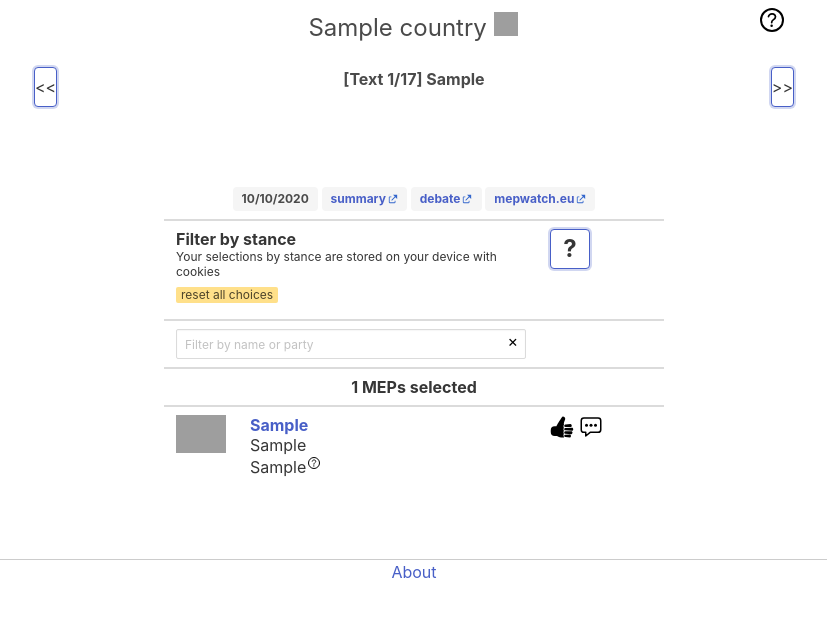
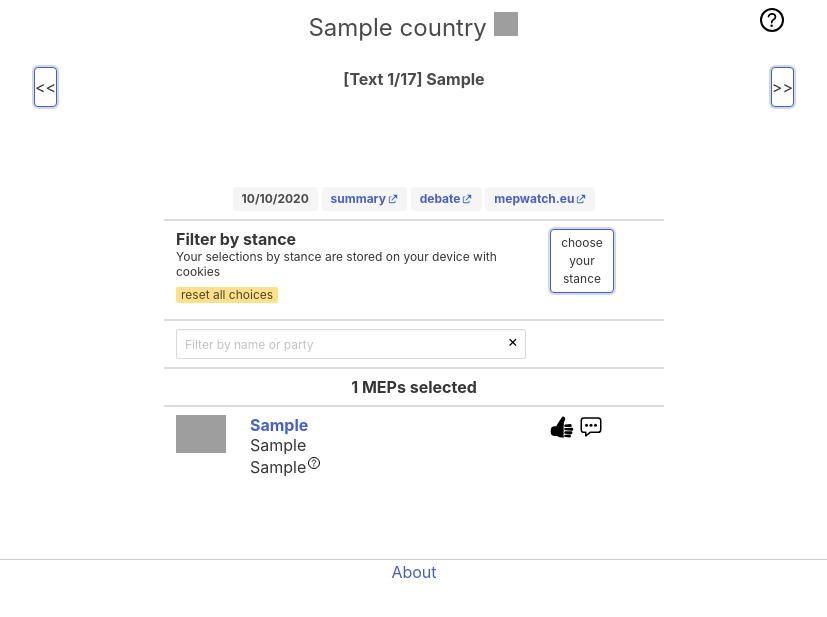
Before and after one commit to pierreloicq/votetracker.eu, a Django app: template yvm/templates/yvm/summary.html in a window 1280 px wide. Shown: the part 40-657 px from the top of the page, without its empty margins (226-1053 px from the left). Run offline with Django 4.2, Linux system fonts and the light colour scheme; the template is opened without the code that fills it: most values are stand-ins (such as "Sample title", 1, 10 or a date in 2020); some libraries are stand-ins or nearby versions; grey boxes are pictures that could not be loaded.

Commit message:
revamped resetChoicesBtn + deselected_rows 2simple

```diff
--- a/yvm/static/yvm/style.css
+++ b/yvm/static/yvm/style.css
@@ -239,7 +239,7 @@
     width: 74px;
 }
 
-.deselected_rows {
+/* .deselected_rows {
     position: relative;
 }
 
@@ -257,15 +257,30 @@
       );
     pointer-events: none;
     z-index: 1;
-}
+} */
 
-/* .deselected_rows {
+.deselected_rows {
     background-image: -webkit-repeating-linear-gradient(
         -45deg,
         transparent 0 10px,
         rgba(128, 128, 128, 0.233) 11px 12px
-      );
-} */
+    );
+    background-image: repeating-linear-gradient(
+        -45deg,
+        transparent 0 10px,
+        rgba(128, 128, 128, 0.233) 11px 12px
+    );
+}
+
+.toggleImage {
+    height: 1.5rem;
+    width: 1.5rem;
+}
+
+.toggleButton {
+    height: 4rem !important;
+    width: 4rem;
+}
 
 #clearFilterButton {
     position: absolute;
--- a/yvm/static/yvm/summary.js
+++ b/yvm/static/yvm/summary.js
@@ -116,6 +116,8 @@
 
 // allow the toggling of icons in the buttons
 document.addEventListener('DOMContentLoaded', function() {
+    var initialText = document.querySelector('.toggleText').innerHTML;
+
     var toggleButtons = document.querySelectorAll('.toggleButton');
     const cookieValues = readCookie();
 
@@ -126,10 +128,10 @@
         // read cookie and sort table at loading
         if (cookieValues[icon[2]] === 'thumb_for') {
             icon.replace('thumb_none', 'thumb_for');
-            text.textContent = '';
+            text.innerHTML = '';
         } else if (cookieValues[icon[2]] === 'thumb_ag') {
             icon.replace('thumb_none', 'thumb_ag');
-            text.textContent = '';
+            text.innerHTML = '';
         }
         filterTwoTables()
 
@@ -139,19 +141,18 @@
                 icon.replace('thumb_for', 'thumb_ag');
             } else if (icon.contains('thumb_ag')) {
                 icon.replace('thumb_ag', 'thumb_none');
-                text.textContent = '?';
+                text.innerHTML = initialText;
             } else if (icon.contains('thumb_none')) {
                 icon.replace('thumb_none', 'thumb_for');
-                text.textContent = '';
+                text.innerHTML = '';
             }
             filterTwoTables()
             writeCookie(icon)
         });
     });
-});
 
-
-function resetStanceChoices() {
+    // define behaviour of the resetChoicesBtn
+    document.querySelector('.resetChoicesBtn').addEventListener('click', function() {
         var toggleButtons = document.querySelectorAll('.toggleButton');
         toggleButtons.forEach(function(button) {
             var icon = button.querySelector('.toggleImage').classList;
@@ -164,11 +165,17 @@
             });
             // Add the new class
             icon.add('thumb_none');
-        text.textContent = '?';
+            text.innerHTML = initialText;
             writeCookie(icon)
         });
         filterTwoTables()
-}
+    // }
+    })
+
+});
+
+
+
 
 
 // // Filter table with text form
--- a/yvm/templates/yvm/summary.html
+++ b/yvm/templates/yvm/summary.html
@@ -67,8 +67,7 @@
                         {% translate "Your selections by stance are stored on your device with cookies" %}
                         <br>
                     </span>
-
-                    <button class="button is-warning is-small px-1 py-0 my-2 resetChoicesBtn" onclick="resetStanceChoices()" style="height:1rem">
+                    <button class="button is-warning is-small px-1 py-0 my-2 resetChoicesBtn" style="height:1rem">
                         {% translate "reset all choices" %}
                     </button>
                 </td>
@@ -76,9 +75,15 @@
                 {% for header in df.columns %}
                     <td class="coll_{{ forloop.counter0 }} {% if forloop.counter0 != 0 %} hidden {% endif %}">
                         <button class="button toggleButton is-focused">
-                            <div class="toggleContent icon">
+                            <div class="toggleContent">
                                 <img src="{% static 'yvm/images/thumbUp.svg' %}" class="toggleImage thumb_none col_{{ forloop.counter }}_set" alt="click to change your choice regarding this topic">
-                                <span class="toggleText has-text-weight-bold is-size-4">?</span>
+                                <span class="toggleText is-size-7">
+                                    {% translate "choose" %}
+                                    <br>
+                                    {% translate "your" %}
+                                    <br>
+                                    {% translate "stance" %}
+                                </span>
                             </div>
                         </button>
                     </td>
```
Lines whose indentation alone changed are shown as unchanged.
